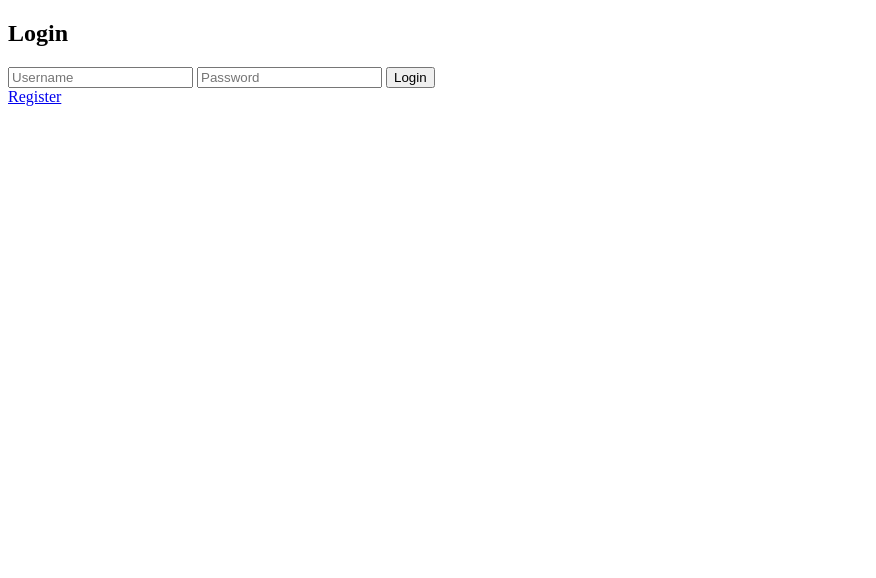
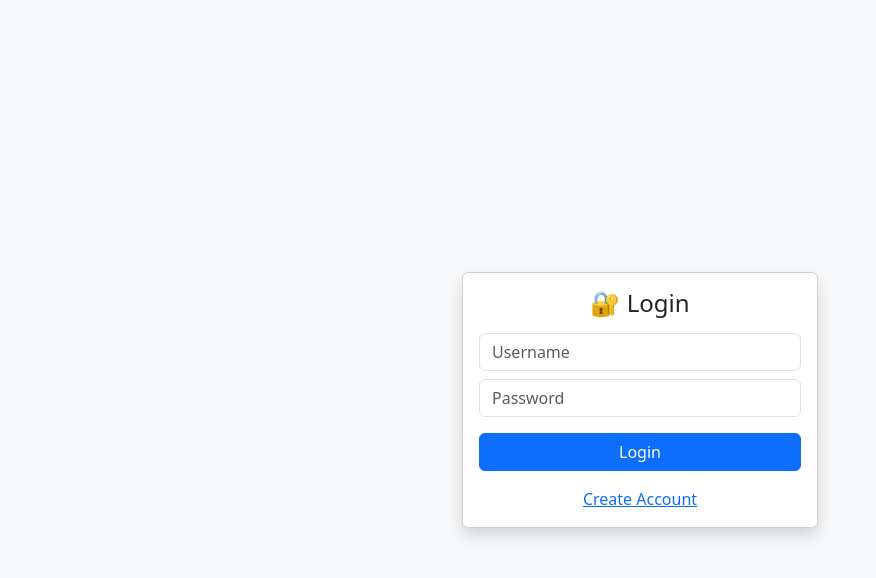
Before and after one commit to devopsbhushan/todo-app, a Flask app: page / in a window 1280 px wide. Shown: the top 578 px of the page, without its empty margins (0-876 px from the left). Run offline with Flask 3, Linux system fonts and the light colour scheme.

Commit message:
Update login.html

```diff
--- a/templates/login.html
+++ b/templates/login.html
@@ -1,12 +1,37 @@
 <!DOCTYPE html>
 <html>
-<body>
-<h2>Login</h2>
-<form method="POST">
-<input name="username" placeholder="Username" required>
-<input name="password" type="password" placeholder="Password" required>
-<button>Login</button>
-</form>
-<a href="/register">Register</a>
+<head>
+<link href="https://cdn.jsdelivr.net/npm/bootstrap@5.3.0/dist/css/bootstrap.min.css" rel="stylesheet">
+</head>
+
+<body class="bg-light d-flex align-items-center" style="height:100vh;">
+
+<div class="container">
+    <div class="row justify-content-center">
+        <div class="col-md-4">
+
+            <div class="card shadow">
+                <div class="card-body">
+
+                    <h4 class="text-center mb-3">🔐 Login</h4>
+
+                    <form method="POST">
+                        <input name="username" class="form-control mb-2" placeholder="Username" required>
+                        <input type="password" name="password" class="form-control mb-3" placeholder="Password" required>
+
+                        <button class="btn btn-primary w-100">Login</button>
+                    </form>
+
+                    <div class="text-center mt-3">
+                        <a href="/register">Create Account</a>
+                    </div>
+
+                </div>
+            </div>
+
+        </div>
+    </div>
+</div>
+
 </body>
 </html>
```
